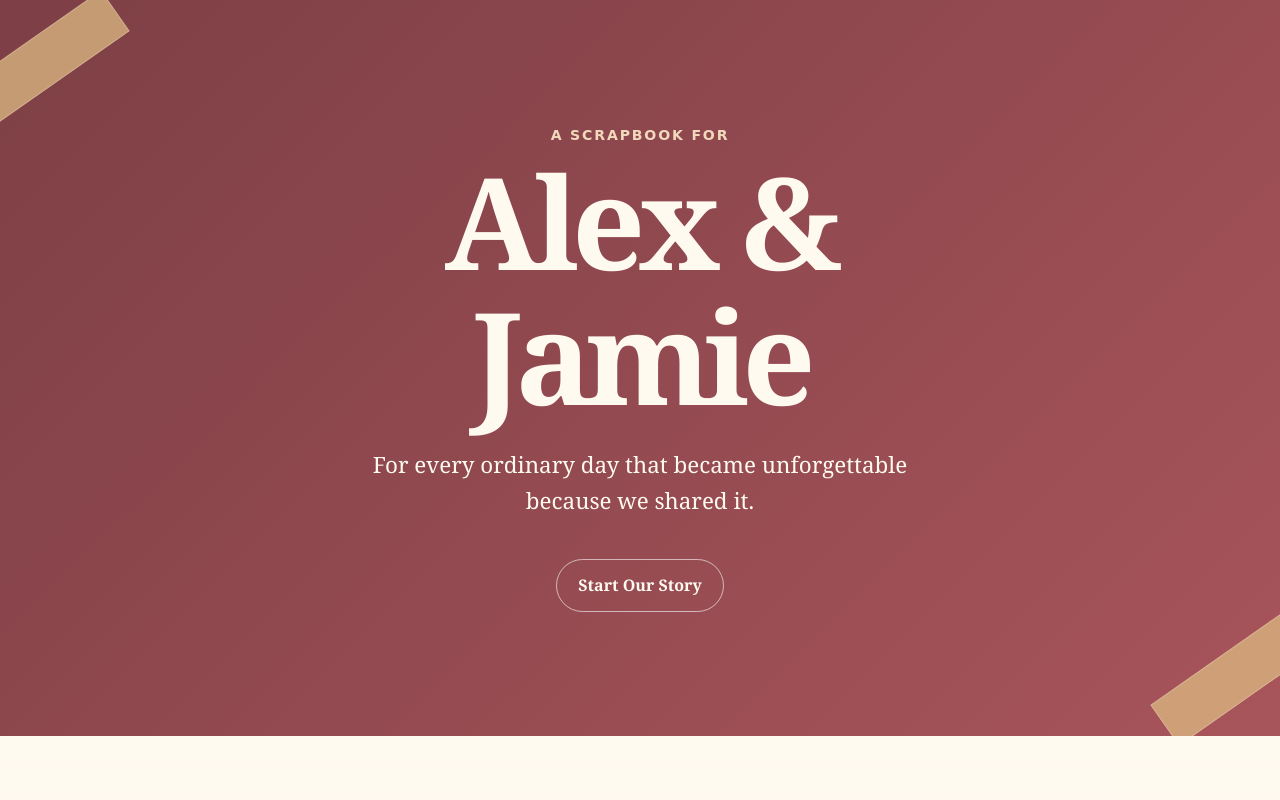
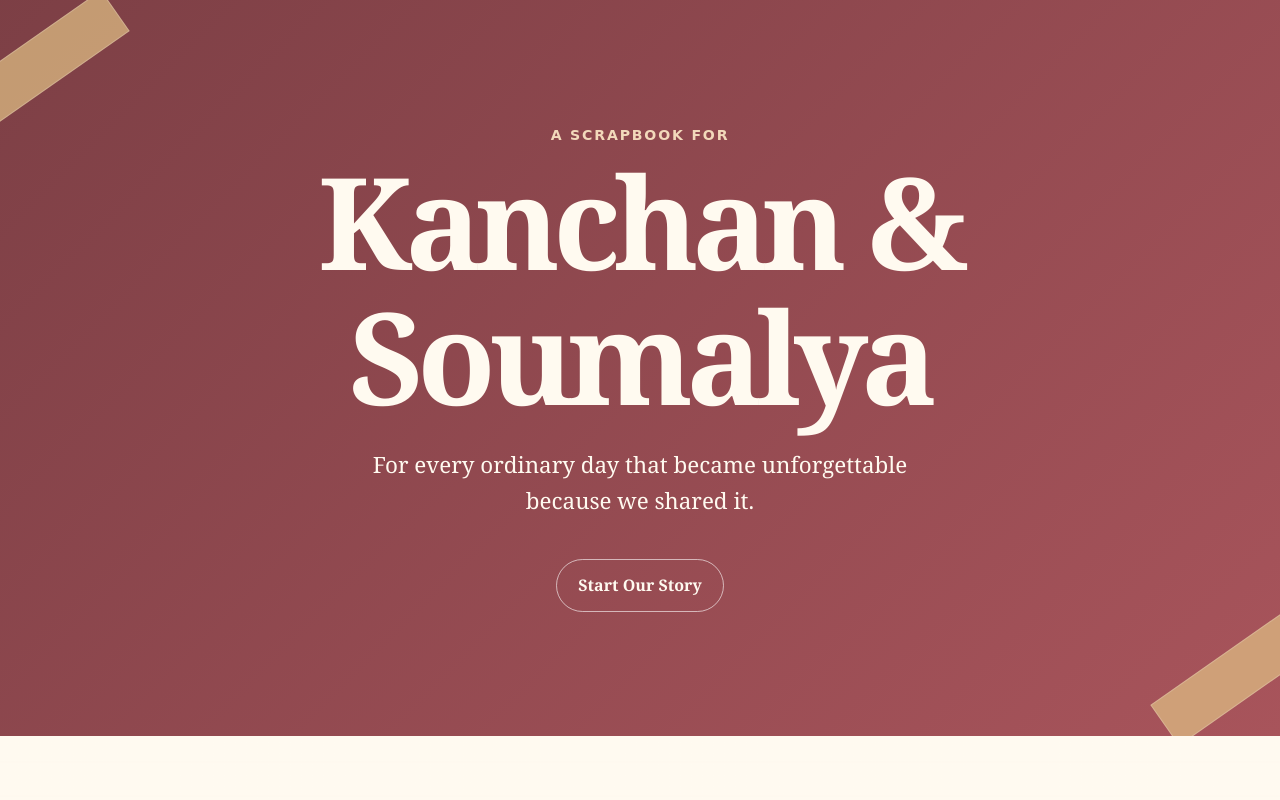
Before and after one commit to Soumalya-Mondal/Webiste-Build, a plain HTML site: page index.html in a window 1280 px wide. Shown: the top 800 px of the page. Drawn offline with Linux system fonts and the light colour scheme.

Commit message:
Adding Owner Names

```diff
--- a/index.html
+++ b/index.html
@@ -13,7 +13,7 @@
 
     <header class="hero">
       <p class="eyebrow">A scrapbook for</p>
-      <h1>Alex &amp; Jamie</h1>
+      <h1>Kanchan &amp; Soumalya</h1>
       <p>For every ordinary day that became unforgettable because we shared it.</p>
       <a class="story-link" href="#story">Start Our Story</a>
     </header>
```
